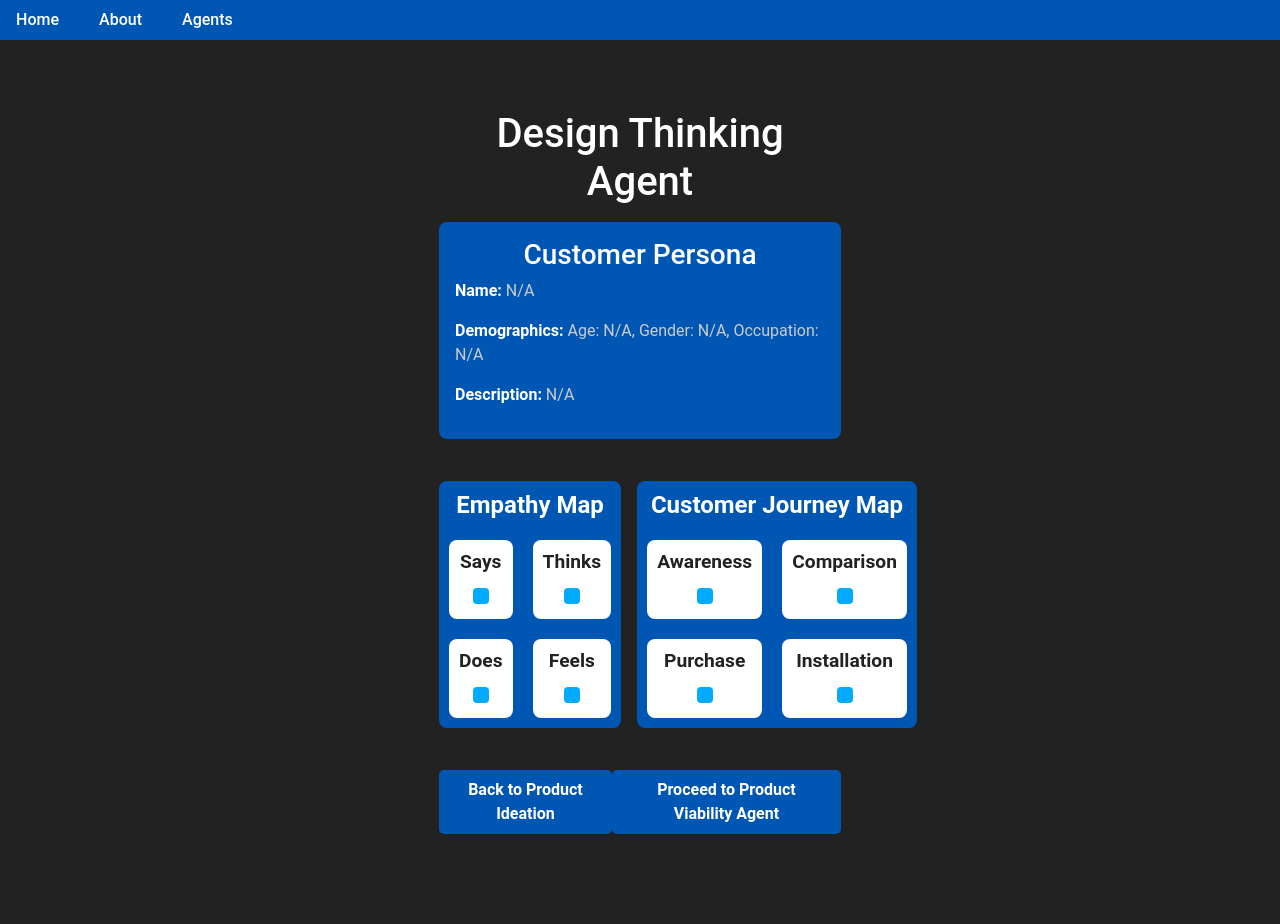
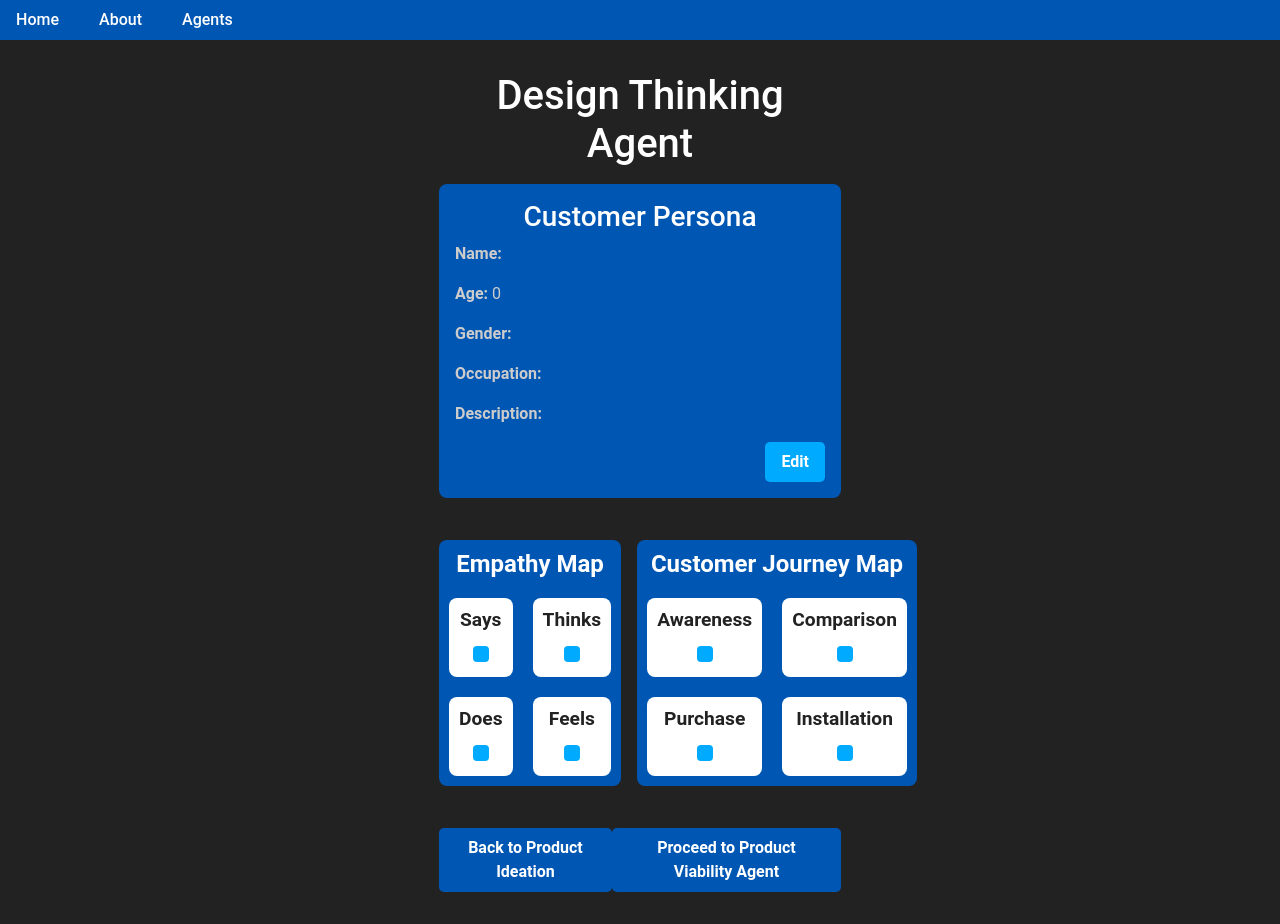
Before and after one commit to agentopedia/project-almanac, a Next.js app in the folder nextjs_app/: page /design_agent_output in a window 1280 px wide. Built offline with nearby package versions, Linux system fonts and the light colour scheme; no server answers.

Commit message:
Editable Customer Persona fields on Design Thinking Agent page - including Edit, Cancel, and Save buttons

```diff
--- a/nextjs_app/app/design_agent_output/page.tsx
+++ b/nextjs_app/app/design_agent_output/page.tsx
@@ -3,18 +3,8 @@ import Link from 'next/link';
 import EmpathyMap from '../components/EmpathyMap';
 import CustomerJourney from '../components/CustomerJourney';
 import { useRouter } from 'next/navigation';
-import { useSearchParams } from 'next/navigation';
 import JSON5 from 'json5';
 import { useEffect, useState } from "react";
-
-const parseWithJSON5 = (jsonStr: string) => {
-  try {
-    return JSON5.parse(jsonStr);
-  } catch (error) {
-    console.error('JSON5 parsing error:', error);
-    return null;
-  }
-};
 
 interface CustomerPersona {
   name: string;
@@ -43,6 +33,16 @@ interface ParsedData {
   problem_statement: string;
 }
 
+const defaultPersona: CustomerPersona = {
+  name: "",
+  demographics: {
+    age: 0,
+    gender: "",
+    occupation: ""
+  },
+  description: ""
+};
+
 const defaultEmpathyData = {
   says: [""],
   thinks: [""],
@@ -61,20 +61,30 @@ const defaultJourneyMap = {
 export default function DesignThinkingAgentOutput() {
   const [loading, setLoading] = useState(false);
   const [parsedData, setParsedData] = useState<ParsedData | null>(null);
+  const [persona, setPersona] = useState<CustomerPersona>(defaultPersona);
+  const [originalPersona, setOriginalPersona] = useState<CustomerPersona | null>(null);
+  const [isEditing, setIsEditing] = useState(false);
+  const router = useRouter();
 
   useEffect(() => {
     async function fetchLastMessage() {
       try {
-        const response = await fetch('/api/design_input'); // GET request to design_input api
+        const response = await fetch("/api/design_input");
         if (!response.ok) {
-          throw new Error('Failed to fetch last message');
+          throw new Error("Failed to fetch last message");
         }
         const data = await response.json();
-        console.log('data:', data)
-        console.log('data.result type in design output: ', typeof data.result);
-        setParsedData(JSON5.parse(data.result)); // Update state with the fetched message
+        console.log("Fetched data:", data);
+
+        const parsed = JSON5.parse(data.result);
+        setParsedData(parsed);
+
+        // Load persona from API response
+        if (parsed?.customer_persona?.length > 0) {
+          setPersona(parsed.customer_persona[0]); // load the latest persona
+        }
       } catch (error) {
-        console.error('Error fetching last message:', error);
+        console.error("Error fetching last message:", error);
       }
     }
 
@@ -82,34 +92,59 @@ export default function DesignThinkingAgentOutput() {
   }, []);
 
   console.log('Parsed Data:', parsedData)
-  // const searchParams = useSearchParams();
-  // const result = searchParams.get('result'); // get 'result' query parameter from URL
 
+  const handleChange = (e: React.ChangeEvent<HTMLInputElement | HTMLTextAreaElement>) => {
+    const { name, value } = e.target;
+    setPersona((prev) => ({
+      ...prev,
+      [name]: value
+    }));
+  };
 
-  // if (result) {
-  //   try {
-  //     const decodedResult = decodeURIComponent(result);
-  //     const initialParse = JSON.parse(decodedResult);
+  const handleDemographicsChange = (e: React.ChangeEvent<HTMLInputElement>) => {
+    const { name, value } = e.target;
+    setPersona((prev) => ({
+      ...prev,
+      demographics: {
+        ...prev.demographics,
+        [name]: value
+      }
+    }));
+  };
 
-  //     // Fix the inner result if it's a string
-  //     if (typeof initialParse.result === 'string') {
-  //       const fixedResult = parseWithJSON5(initialParse.result);
-  //       if (fixedResult) {
-  //         parsedData = { ...initialParse, result: fixedResult };
-  //       }
-  //     } else {
-  //       parsedData = initialParse;
-  //     }
-  //   } catch (error) {
-  //     console.error('Error parsing data:', error);
-  //   }
-  // }
+  const handleEdit = () => {
+    setOriginalPersona({ ...persona }); // store current state before editing
+    setIsEditing(true);
+  };
 
-  // console.log('Raw Result:', result);
-  // console.log('Parsed Data:', parsedData)
-  // console.log("result: ", parsedData.result)
+  const handleCancel = () => {
+    if (originalPersona) {
+      setPersona(originalPersona); // restore original data
+    }
+    setIsEditing(false);
+  };
 
-  const router = useRouter();
+  const handleSave = async () => {
+    try {
+      const response = await fetch("/api/update_persona", {
+        method: "POST",
+        headers: {
+          "Content-Type": "application/json",
+        },
+        body: JSON.stringify(persona),
+      });
+
+      if (!response.ok) {
+        throw new Error("Failed to save persona");
+      }
+
+      console.log("Persona updated successfully");
+    } catch (error) {
+      console.error("Error updating persona:", error);
+    }
+
+    setIsEditing(false);
+  };
 
   const handleProceed = async () => {
     setLoading(true); // show loading screen
@@ -154,33 +189,91 @@ export default function DesignThinkingAgentOutput() {
         <h1 style={{ fontSize: "2.5rem", marginBottom: "1rem" }}>Design Thinking Agent</h1>
 
         {/* Customer Persona Section */}
-        <div
-          style={{
-            marginBottom: "2rem",
-            padding: "1rem",
-            borderRadius: "8px",
-            backgroundColor: "var(--primary-color)",
-            color: "white",
-            textAlign: "left",
-          }}
-        >
-          <h2 style={{fontSize: "1.75rem", textAlign: "center" }}>
-            Customer Persona
-          </h2>
-          <p>
-            <span style={{ fontWeight: "bold", color: "white" }}>Name:</span>{" "}
-            {parsedData?.customer_persona[0].name || "N/A"}
-          </p>
-          <p>
-            <span style={{ fontWeight: "bold", color: "white" }}>Demographics:</span>{" "}
-            {`Age: ${parsedData?.customer_persona[0].demographics.age || "N/A"}, `}
-            {`Gender: ${parsedData?.customer_persona[0].demographics.gender || "N/A"}, `}
-            {`Occupation: ${parsedData?.customer_persona[0].demographics.occupation || "N/A"}`}
-          </p>
-          <p>
-            <span style={{ fontWeight: "bold", color: "white" }}>Description:</span>{" "}
-            {parsedData?.customer_persona[0].description || "N/A"}
-          </p>
+        <div style={{ marginBottom: "2rem", padding: "1rem", borderRadius: "8px", backgroundColor: "var(--primary-color)", color: "white", textAlign: "left" }}>
+          <h2 style={{ fontSize: "1.75rem", textAlign: "center" }}>Customer Persona</h2>
+
+          {isEditing ? (
+            <div>
+              <label style={{ fontWeight: "bold" }}>Name:</label>
+              <input
+                type="text"
+                name="name"
+                value={persona.name}
+                onChange={handleChange}
+                style={{ width: "100%", padding: "0.5rem", margin: "0.5rem 0", borderRadius: "5px" }}
+              />
+
+              <label style={{ fontWeight: "bold" }}>Age:</label>
+              <input
+                type="number"
+                name="age"
+                value={persona.demographics.age}
+                onChange={handleDemographicsChange}
+                style={{ width: "100%", padding: "0.5rem", margin: "0.5rem 0", borderRadius: "5px" }}
+              />
+
+              <label style={{ fontWeight: "bold" }}>Gender:</label>
+              <input
+                type="text"
+                name="gender"
+                value={persona.demographics.gender}
+                onChange={handleDemographicsChange}
+                style={{ width: "100%", padding: "0.5rem", margin: "0.5rem 0", borderRadius: "5px" }}
+              />
+
+              <label style={{ fontWeight: "bold" }}>Occupation:</label>
+              <input
+                type="text"
+                name="occupation"
+                value={persona.demographics.occupation}
+                onChange={handleDemographicsChange}
+                style={{ width: "100%", padding: "0.5rem", margin: "0.5rem 0", borderRadius: "5px" }}
+              />
+
+              <label style={{ fontWeight: "bold" }}>Description:</label>
+              <textarea
+                name="description"
+                value={persona.description}
+                onChange={handleChange}
+                style={{ width: "100%", padding: "0.5rem", margin: "0.5rem 0", borderRadius: "5px", minHeight: "100px" }}
+              />
+            </div>
+          ) : (
+            <div>
+              <p><strong>Name:</strong> {persona.name}</p>
+              <p><strong>Age:</strong> {persona.demographics.age}</p>
+              <p><strong>Gender:</strong> {persona.demographics.gender}</p>
+              <p><strong>Occupation:</strong> {persona.demographics.occupation}</p>
+              <p><strong>Description:</strong> {persona.description}</p>
+            </div>
+          )}
+
+          {/* Buttons */}
+          <div style={{ textAlign: "right", marginTop: "1rem" }}>
+          {isEditing ? (
+            <>
+              <button
+                onClick={handleSave}
+                style={{ padding: "0.5rem 1rem", backgroundColor: "var(--secondary-color)", color: "white", border: "none", borderRadius: "5px", cursor: "pointer", marginRight: "0.5rem" }}
+              >
+                Save
+              </button>
+              <button
+                onClick={handleCancel}
+                style={{ padding: "0.5rem 1rem", backgroundColor: "var(--text-color-secondary)", color: "white", border: "none", borderRadius: "5px", cursor: "pointer" }}
+              >
+                Cancel
+              </button>
+            </>
+          ) : (
+            <button
+              onClick={handleEdit}
+              style={{ padding: "0.5rem 1rem", backgroundColor: "var(--secondary-color)", color: "white", border: "none", borderRadius: "5px", cursor: "pointer" }}
+            >
+              Edit
+            </button>
+          )}
+        </div>
         </div>
 
         <div
```
